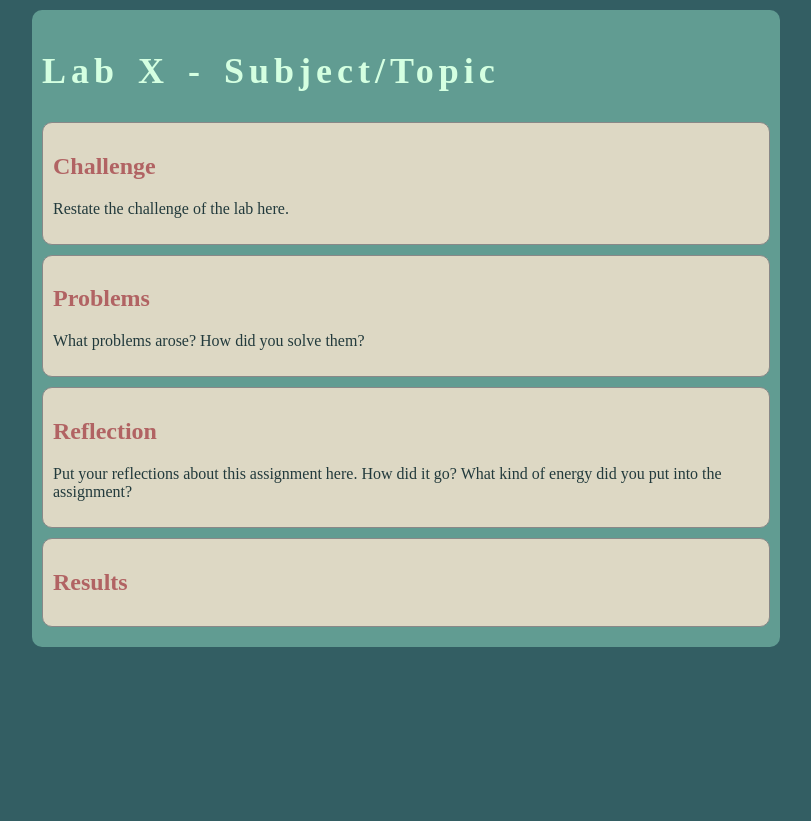
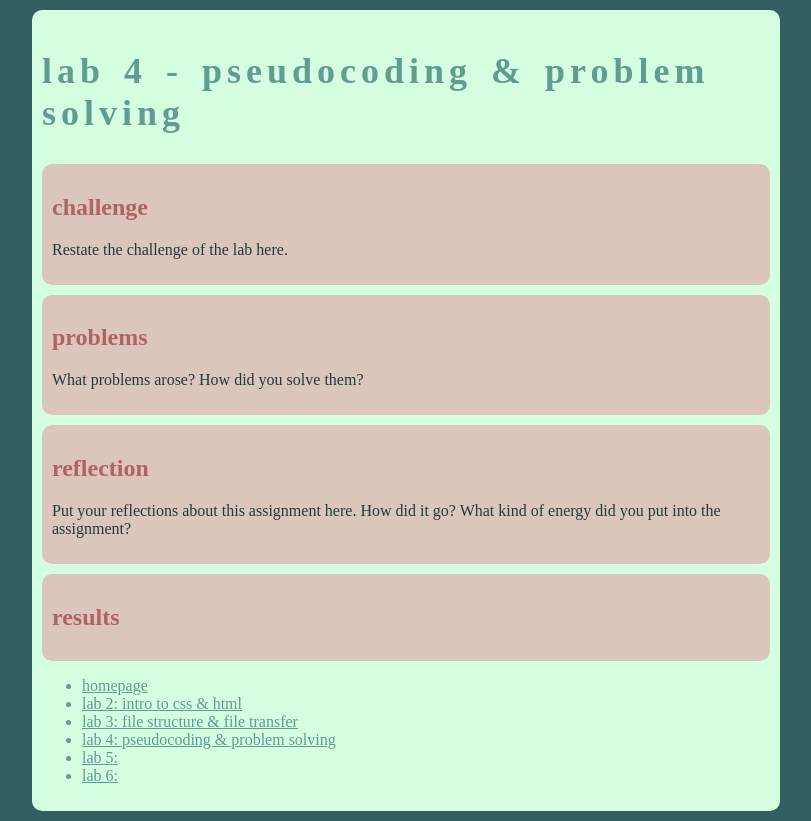
Before and after one commit to starfishhie/art101, a plain HTML site: page lab4/index.html in a window 1280 px wide. Shown: the whole page, without its empty margins (234-1045 px from the left). Before the commit the page ends 800 px from the top, so only its background shows below. Drawn offline with nearby package versions, Linux system fonts and the light colour scheme.

Commit message:
prepping lab 4 + messing with links

```diff
--- a/lab2/css/lab.css
+++ b/lab2/css/lab.css
@@ -4,6 +4,11 @@
 #content {
   background-color: #d4ffe1;
 }
+
 h1 {
   color:#619c92;
 }
+
+a,li {
+  color: #619c92;
+}
--- a/lab4/css/lab.css
+++ b/lab4/css/lab.css
@@ -1,9 +1,23 @@
 /* Here we can set styles for this lab page that we don't want to effect others pages */
 
 /* the period in a CSS selector selects an element by class, e.g., class="minor-section" */
+#content {
+  background-color: #d4ffe1;
+  overflow: auto;
+}
+
 .minor-section {
-    padding: 10px;
-    margin-bottom: 10px;
-    border: solid 1px #888;
-    background-color: #DDD8C4;
-  }
+  overflow: auto;
+}
+h1 {
+  color:#619c92;
+}
+
+img.screenshot {
+  margin-top: 20px;
+  width: 100%;
+}
+
+a,li {
+  color: #619c92;
+}
--- a/lab4/index.html
+++ b/lab4/index.html
@@ -2,7 +2,7 @@
 <html>
 <head>
 	<!-- This title is used for tabs and bookmarks -->
-	<title>Lab X - Subject/Topic</title>
+	<title>lab 4 - pseudocoding & problem solving</title>
 
 	<!-- Use UTF character set, a good idea with any webpage -->
   	<meta charset="UTF-8" />
@@ -23,29 +23,37 @@
 	<!-- Style this page by changing the CSS in ../css/site.css or css/lab.css -->
 	<main id="content">
 		<section>
-			<h1>Lab X - Subject/Topic</h1>
+			<h1>lab 4 - pseudocoding & problem solving</h1>
 			<div class="minor-section">
-					<h2>Challenge</h2>
+					<h2>challenge</h2>
 					<p>Restate the challenge of the lab here.</p>
 			</div>
 
 			<div class="minor-section">
-					<h2>Problems</h2>
+					<h2>problems</h2>
 					<p>What problems arose? How did you solve them? </p>
 			</div>
 
 			<div class="minor-section">
-					<h2>Reflection</h2>
+					<h2>reflection</h2>
 					<p>Put your reflections about this assignment here. How did it go? What kind of energy did you put into the assignment? </p>
 			</div>
 
 			<div class="minor-section">
-					<h2>Results</h2>
+					<h2>results</h2>
 					<div id="output"></div>
 			</div>
 		</section>
 		<nav id="links">
 			<!-- Put links to other pages (including the homepage) here. -->
+			<ul>
+				<li><a href="../index.html">homepage</a></li>
+				<li><a href="../lab2/index.html">lab 2: intro to css & html</a></li>
+				<li><a href="../lab3/index.html">lab 3: file structure & file transfer</a></li>
+				<li><a href="../lab4/index.html">lab 4: pseudocoding & problem solving</a></li>
+				<li><a href="../lab5/index.html">lab 5:</a></li>
+				<li><a href="../lab6/index.html">lab 6:</a></li>
+			</ul>
 		</nav>
 	</main>
 </body>
```
Also changed, not shown: index.html (+1 -1 lines), lab2/index.html (+8 -3 lines), lab3/index.html (+8 -3 lines), lab5/index.html (+8 -0 lines), lab6/index.html (+8 -0 lines).
